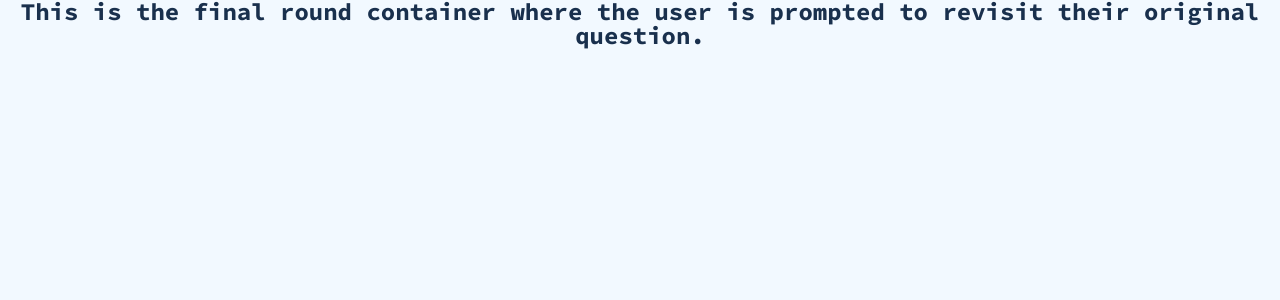
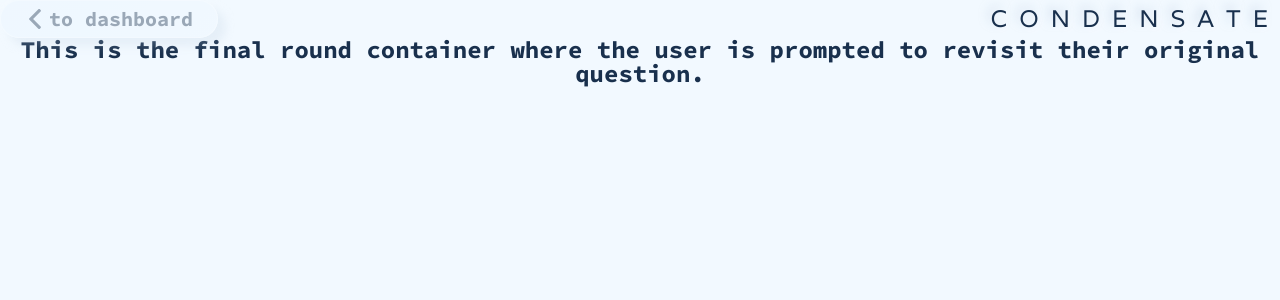
Before and after one commit to CondensateCrew/Condensate, a React (Create React App) app: page /gameboard/round-three in a window 1280 px wide. Shown: the top 300 px of the page. Built offline with nearby package versions, Linux system fonts and the light colour scheme.

Commit message:
Add Heaheader to IdeaEventHorizon

```diff
--- a/src/Containers/IdeaEventHorizon/IdeaEventHorizon.tsx
+++ b/src/Containers/IdeaEventHorizon/IdeaEventHorizon.tsx
@@ -1,12 +1,14 @@
 import React from 'react';
+import Header from '../../Components/Header/Header';
 
 const IdeaEventHorizon:React.FC = () => {
   return (
-    <section>
+    <main>
+      <Header />
       <h2>This is the final round container where the user is prompted to revisit
         their original question.
       </h2>
-    </section>
+    </main>
   )
 }
 
```
